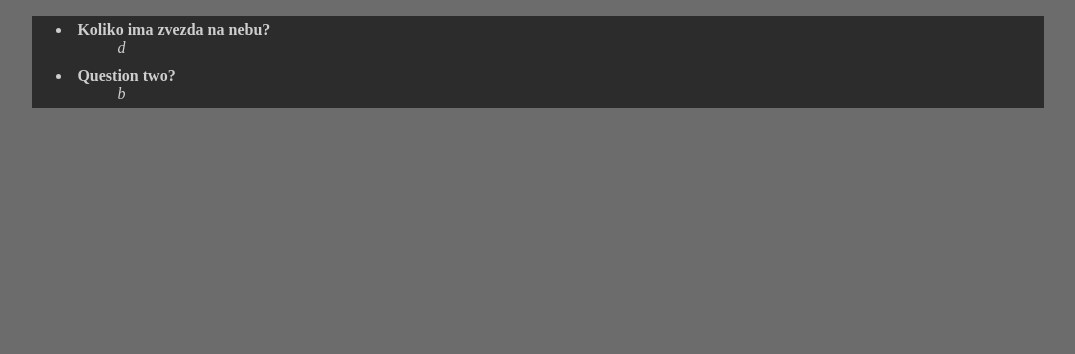
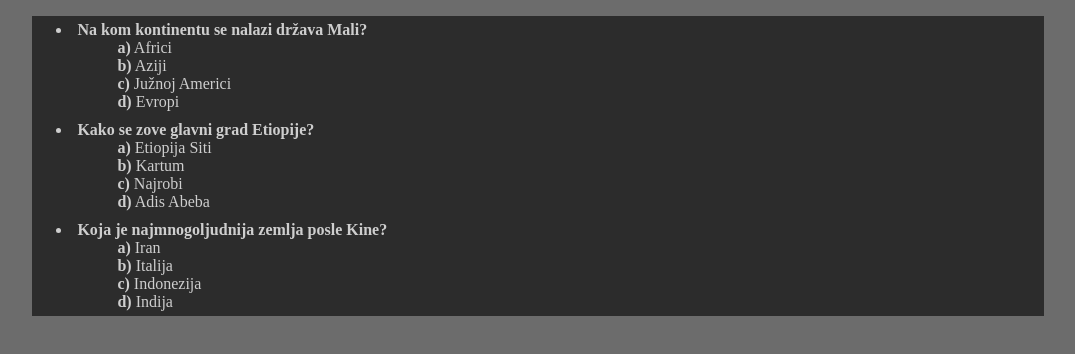
Before and after one commit to bglodjaic/learning-javascript, a plain HTML site: page back-bone/quiz.html in a window 1280 px wide. Shown: the whole page, without its empty margins (102-1177 px from the left). Drawn offline with Linux system fonts and the light colour scheme.

Commit message:
learning backbone

```diff
--- a/back-bone/css/quiz.css
+++ b/back-bone/css/quiz.css
@@ -13,3 +13,6 @@ body.home{
 .question ul{
     list-style-type: none;
 }
+li.question ul li.answer{
+    cursor: pointer;
+}
--- a/back-bone/js/quiz.js
+++ b/back-bone/js/quiz.js
@@ -17,14 +17,6 @@
                 console.error(error);
             });
         },
-        defaults: {
-            title: 'No text',
-            answers: {
-                1 : 'Answer A'
-            },
-            cansw: false,
-            givenAnswer: 0
-        },
         validate: function (attrs, options) {
             if (!attrs.title) {
                 return 'Question must have a title!';
@@ -37,22 +29,6 @@
 
     QzApp.Collections.QuestionCollection = Backbone.Collection.extend({
         model: QzApp.Models.Question
-    });
-
-    QzApp.Views.QuestionsView = Backbone.View.extend({
-        tagName: 'ul',
-        initialize: function () {
-        },
-        render: function () {
-            // filter through all items in a collection
-            this.collection.each(function (question) {
-                // for each, create new QuestionView
-                var questionView = new QzApp.Views.QuestionView({ model: question });
-                // append to the root element
-                this.$el.append(questionView.render().el);
-            }, this);
-            return this;
-        }
     });
 
     // View for all questions
@@ -76,34 +52,51 @@
         tagName: 'li',
         className: 'question',
         template: _.template( QzApp.Helpers.template('questionTemplate')),
-        initialize: function () {
+        events: {
+            'click .answer' : 'answer'
         },
         render: function() {
             this.$el.html( this.template(this.model.toJSON()));
             return this;
+        },
+        answer: function(e){
+            console.log(this.model.get('title'));
         }
     });
 
     var questionsCollestion = new QzApp.Collections.QuestionCollection([
         {
-            title: 'Koliko ima zvezda na nebu?',
-            answers : {
-                'a': '100',
-                'b': '10000',
-                'c': '100000000',
-                'd': '>100000000000'
+            "title" : "Na kom kontinentu se nalazi država Mali?",
+            "answers" : {
+                "a" : "Africi",
+                "b" : "Aziji",
+                "c" : "Južnoj Americi",
+                "d" : "Evropi"
             },
-            cansw: 'd'
+            "correct" : "a",
+            "points" : "3"
         },
         {
-            title: 'Question two?',
-            answers : {
-                'a': 'answer 1',
-                'b': 'answer 2',
-                'c': 'answer 3',
-                'd': 'answer 4'
+            "title" : "Kako se zove glavni grad Etiopije?",
+            "answers" : {
+                "a" : "Etiopija Siti",
+                "b" : "Kartum",
+                "c" : "Najrobi",
+                "d" : "Adis Abeba"
             },
-            cansw: 'b'
+            "correct" : "d",
+            "points" : "3"
+        },
+        {
+            "title" : "Koja je najmnogoljudnija zemlja posle Kine?",
+            "answers" : {
+                "a" : "Iran",
+                "b" : "Italija",
+                "c" : "Indonezija",
+                "d" : "Indija"
+            },
+            "correct" : "d",
+            "points" : "3"
         }
     ]);
 
--- a/back-bone/quiz.html
+++ b/back-bone/quiz.html
@@ -13,7 +13,11 @@
     <script id="questionTemplate" type="text/template">
         <strong><%= title %></strong>
         <ul>
-            <li><em><%= cansw %></em></li>
+            <% _.forEach(answers, function(val, i){ %>
+            <li class="answer">
+                <b><%= i %>)</b> <%= val %>
+            </li>
+            <% }); %>
         </ul>
     </script>
 
```
